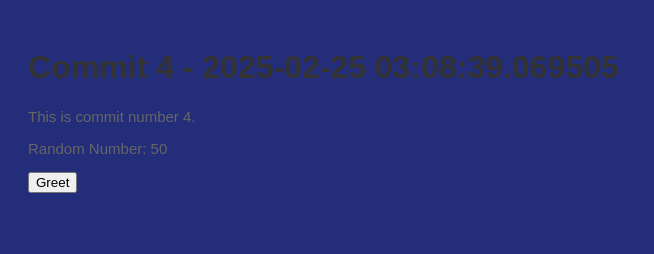
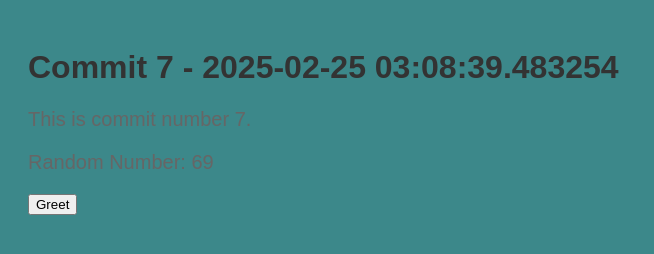
Before and after one commit to legbald0d/myrep-repo-20250225030836, a plain HTML site: page index.html in a window 1280 px wide. Shown: the whole page, without its empty margins (0-654 px from the left). Drawn offline with Linux system fonts and the light colour scheme.

Commit message:
📝 Commit 7 with HTML, CSS, and JS

```diff
--- a/index.html
+++ b/index.html
@@ -2,13 +2,13 @@
     <!DOCTYPE html>
     <html>
     <head>
-        <title>Commit 4 - 2025-02-25 03:08:39.069505</title>
+        <title>Commit 7 - 2025-02-25 03:08:39.483254</title>
         <link rel="stylesheet" href="style.css">
     </head>
     <body>
-        <h1>Commit 4 - 2025-02-25 03:08:39.069505</h1>
-        <p>This is commit number 4.</p>
-        <p>Random Number: 50</p>
+        <h1>Commit 7 - 2025-02-25 03:08:39.483254</h1>
+        <p>This is commit number 7.</p>
+        <p>Random Number: 69</p>
         <button onclick="greet()">Greet</button>
         <script src="script.js"></script>
     </body>
--- a/script.js
+++ b/script.js
@@ -2,4 +2,4 @@
     function greet() {
         alert('Hello from commit ' + commitNumber + '!');
     }
-    var commitNumber = 4;
+    var commitNumber = 7;
--- a/style.css
+++ b/style.css
@@ -1,7 +1,7 @@
 
     body {
         font-family: Arial, sans-serif;
-        background-color: #242d79;
+        background-color: #3c888a;
         padding: 20px;
     }
     h1 {
@@ -9,5 +9,5 @@
     }
     p {
         color: #666;
-        font-size: 15px;
+        font-size: 20px;
     }
```
